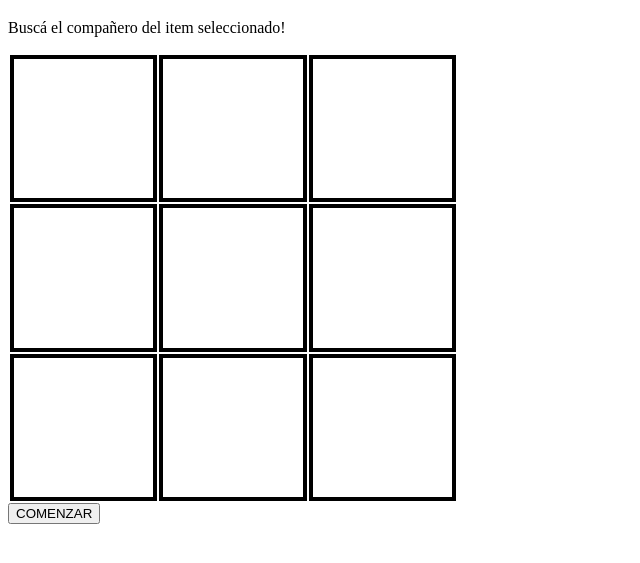
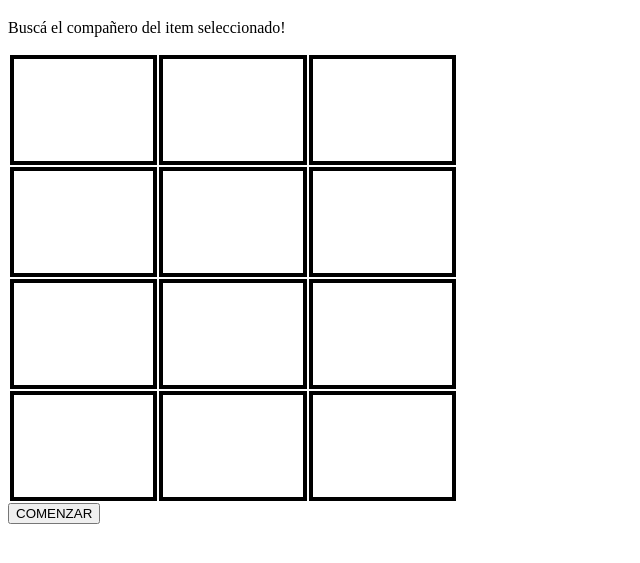
Before and after one commit to xxSkylineline/memotest-js, a website: page memotest.html in a window 1280 px wide. Shown: the part 61-624 px from the top of the page, without its empty margins (0-640 px from the left). Drawn offline with Linux system fonts and the light colour scheme.

Commit message:
Reubicacion de los elementos de las tablas
Se proujo el cambio del los id de las tablas y se les agrego las clases para darle un formato al tablero del juego.

```diff
--- a/memotest.html
+++ b/memotest.html
@@ -12,29 +12,35 @@
 
     <h1>MEMOTEST</h1>
     <p>Buscá el compañero del item seleccionado!</p>
-
+    <div id="contenedor-tabla">
         <table>
             <tr>
-            <td id="cuadro-" class="tabla"></td>
-            <td id="cuadro-" class="tabla"></td>
-            <td id="cuadro-" class="tabla"></td>
+                <td id="" class="tabla"></td>
+                <td id="" class="tabla"></td>
+                <td id="" class="tabla"></td>
             </tr>
             <tr>
-            <td id="cuadro-" class="tabla"></td>
-            <td id="cuadro-" class="tabla"></td>
-            <td id="cuadro-" class="tabla"></td>
+                <td id="" class="tabla"></td>
+                <td id="" class="tabla"></td>
+                <td id="" class="tabla"></td>
             </tr>
             <tr>
-            <td id="cuadro-" class="tabla"></td>
-            <td id="cuadro-" class="tabla"></td>
-            <td id="cuadro-" class="tabla"></td>
+                <td id="" class="tabla"></td>
+                <td id="" class="tabla"></td>
+                <td id="" class="tabla"></td>
+            </tr>
+            <tr>
+                <td id="" class="tabla"></td>
+                <td id="" class="tabla"></td>
+                <td id="" class="tabla"></td>
             </tr>
         </table>
-
+    </div>
     <div>
-        <button type="submit">COMENZAR</button>
+        <button type="submit" id="iniciador">COMENZAR</button>
     </div>
 
     <script src="index.js"></script>
 </body>
+
 </html>
```
Lines whose indentation alone changed are shown as unchanged.
